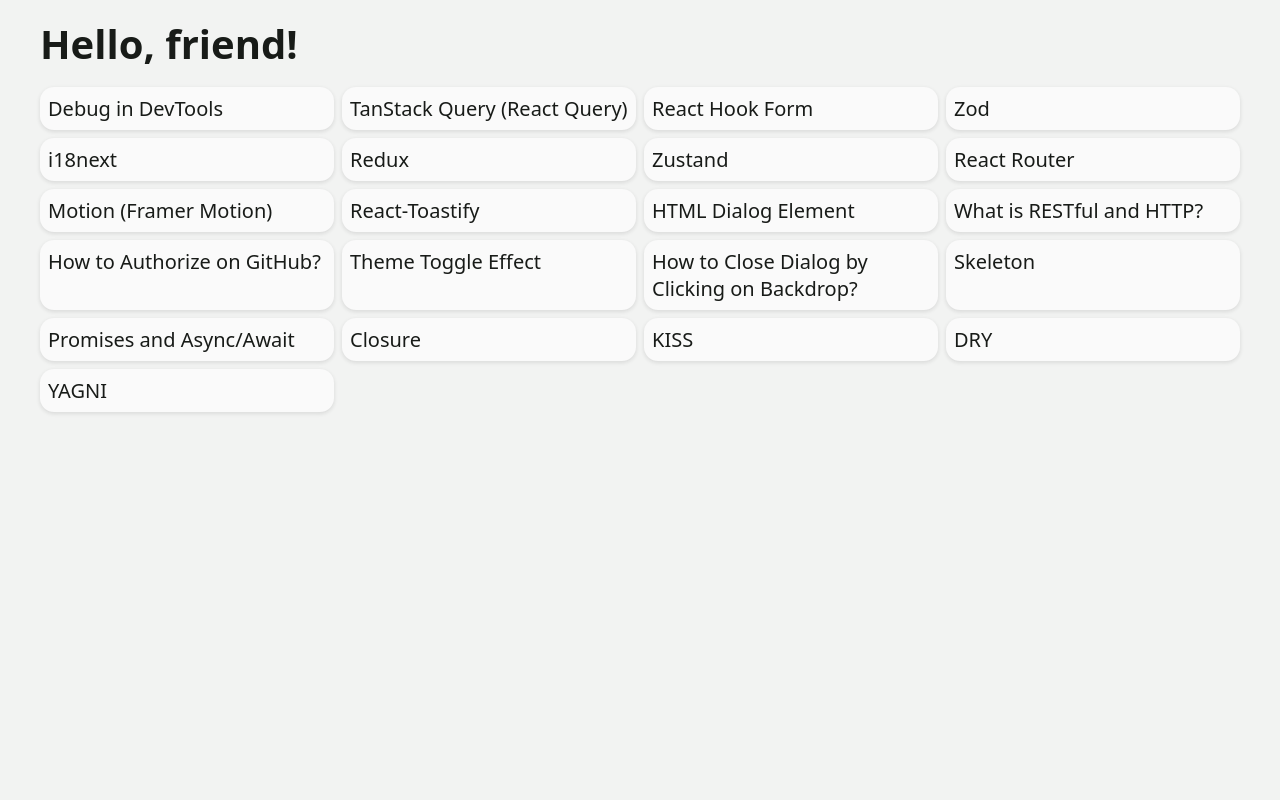
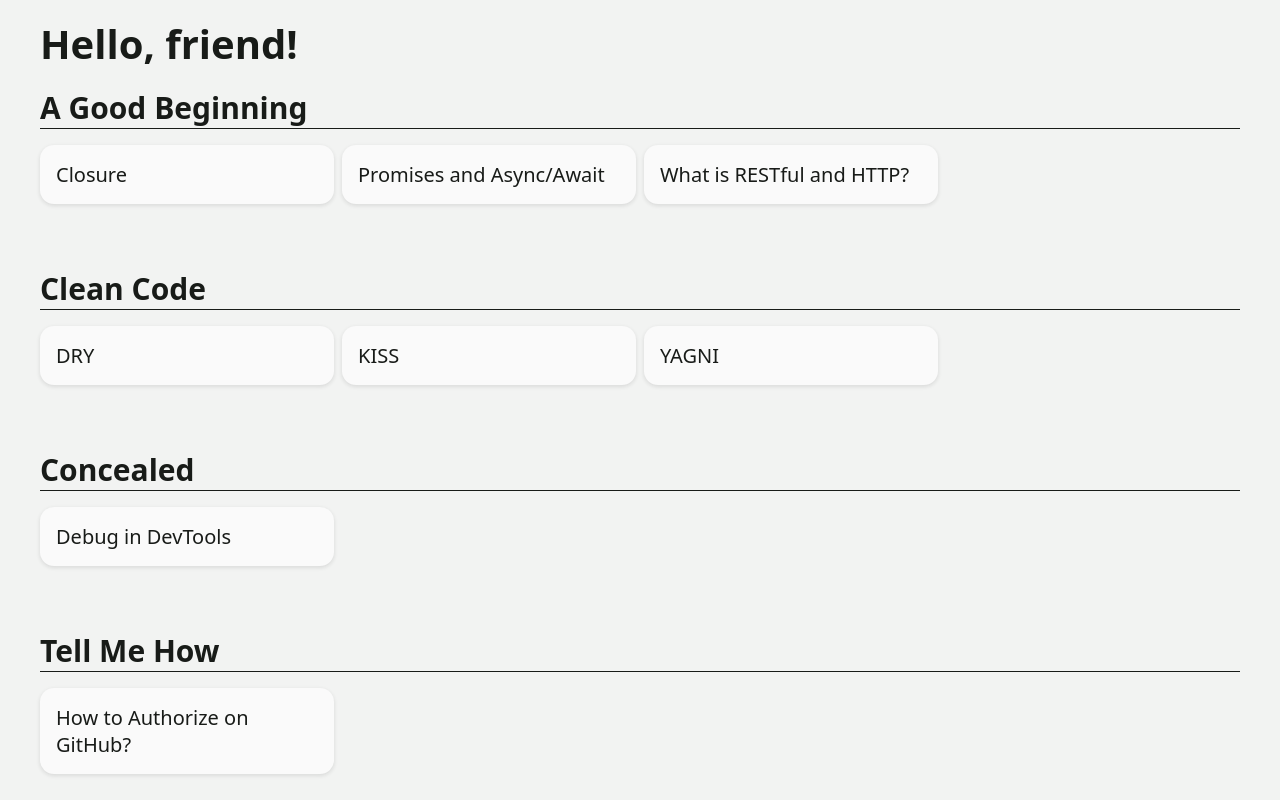
Before and after one commit to CodectiveOrg/topics, a Next.js app: page / in a window 1280 px wide. Shown: the top 800 px of the page. Built offline with nearby package versions, Linux system fonts and the light colour scheme.

Commit message:
[ADD] groups

```diff
--- a/src/app/page.tsx
+++ b/src/app/page.tsx
@@ -1,12 +1,15 @@
-import TopicsComponent from "@/components/topics/topics.component";
+import GroupsComponent from "@/components/groups/groups.component";
 
 import styles from "./page.module.css";
+import TopicsProvider from "@/providers/topics/topics.provider";
 
 export default function Home() {
   return (
     <div className={styles.page}>
       <h1>Hello, friend!</h1>
-      <TopicsComponent />
+      <TopicsProvider>
+        <GroupsComponent />
+      </TopicsProvider>
     </div>
   );
 }
--- /dev/null
+++ b/src/components/groups/groups.component.tsx
@@ -0,0 +1,30 @@
+"use client";
+
+import { ReactElement, useContext } from "react";
+
+import TopicComponent from "@/components/topic/topic.component";
+
+import { TopicsContext } from "@/providers/topics/topics.provider";
+
+import styles from "./groups.module.css";
+
+export default function GroupsComponent(): ReactElement {
+  const { groups } = useContext(TopicsContext);
+
+  return (
+    <div className={styles.groups}>
+      {groups.map((group) => (
+        <section key={group.title} className={styles.group}>
+          <h2>{group.title}</h2>
+          <ul className={styles.topics}>
+            {group.topics.map((topic) => (
+              <li key={topic.title}>
+                <TopicComponent topic={topic} />
+              </li>
+            ))}
+          </ul>
+        </section>
+      ))}
+    </div>
+  );
+}
--- /dev/null
+++ b/src/components/groups/groups.module.css
@@ -0,0 +1,18 @@
+.groups {
+  display: grid;
+  gap: 4rem;
+
+  .group {
+    h2 {
+      margin-block-end: 1rem;
+
+      border-block-end: 1px solid currentcolor;
+    }
+
+    .topics {
+      display: grid;
+      grid-template-columns: repeat(auto-fill, minmax(16rem, 1fr));
+      gap: 0.5rem;
+    }
+  }
+}
--- a/src/components/topic/topic.module.css
+++ b/src/components/topic/topic.module.css
@@ -4,7 +4,7 @@
 
   min-block-size: 100%;
 
-  padding: 0.5rem;
+  padding: 1rem;
 
   border-radius: var(--border-radius);
 }
--- a/src/components/topics/topics.component.tsx
+++ /dev/null
@@ -1,19 +0,0 @@
-import { ReactElement } from "react";
-
-import TopicComponent from "@/components/topic/topic.component";
-
-import { topics } from "@/data/topics.data";
-
-import styles from "./topics.module.css";
-
-export default function TopicsComponent(): ReactElement {
-  return (
-    <ul className={styles.topics}>
-      {topics.map((topic) => (
-        <li key={topic.title}>
-          <TopicComponent topic={topic} />
-        </li>
-      ))}
-    </ul>
-  );
-}
--- a/src/components/topics/topics.module.css
+++ /dev/null
@@ -1,5 +0,0 @@
-.topics {
-  display: grid;
-  grid-template-columns: repeat(auto-fit, minmax(16rem, 1fr));
-  gap: 0.5rem;
-}
--- a/src/data/categories.data.ts
+++ b/src/data/categories.data.ts
@@ -2,35 +2,77 @@
 
 import { CategoryType } from "@/types/category.type";
 
-export const categories: Record<CategoryEnum, CategoryType> = {
-  [CategoryEnum.REFRONT]: {
+export const categories = new Map<CategoryEnum, CategoryType>([
+  [
+    CategoryEnum.REFRONT,
+    {
       title: "Refront",
     },
-  [CategoryEnum.TELL_ME_HOW]: {
+  ],
+  [
+    CategoryEnum.TELL_ME_HOW,
+    {
       title: "Tell Me How",
     },
-  [CategoryEnum.HOW_TO_GET_A_JOB]: {
+  ],
+  [
+    CategoryEnum.HOW_TO_GET_A_JOB,
+    {
       title: "How to Get a Job",
     },
-  [CategoryEnum.CLEAN_CODE]: {
+  ],
+  [
+    CategoryEnum.CLEAN_CODE,
+    {
       title: "Clean Code",
     },
-  [CategoryEnum.WHATS_UP]: {
+  ],
+  [
+    CategoryEnum.WHATS_UP,
+    {
       title: "What's Up",
     },
-  [CategoryEnum.A_GOOD_BEGINNING]: {
+  ],
+  [
+    CategoryEnum.A_GOOD_BEGINNING,
+    {
       title: "A Good Beginning",
     },
-  [CategoryEnum.ADVANCED_TOPICS]: {
+  ],
+  [
+    CategoryEnum.ADVANCED_TOPICS,
+    {
       title: "Advanced Topics",
     },
-  [CategoryEnum.ZERO_TO_HERO]: {
+  ],
+  [
+    CategoryEnum.ZERO_TO_HERO,
+    {
       title: "Zero to Hero",
     },
-  [CategoryEnum.MAKE_IT_BOUNCE]: {
+  ],
+  [
+    CategoryEnum.THE_TIP_OF_THE_ICEBERG,
+    {
+      title: "The Tip of the Iceberg",
+    },
+  ],
+  [
+    CategoryEnum.MAKE_IT_BOUNCE,
+    {
       title: "Make it Bounce",
     },
-  [CategoryEnum.CONCEALED]: {
+  ],
+  [
+    CategoryEnum.TIPS_AND_TRICKS,
+    {
+      title: "Tips and Tricks",
+    },
+  ],
+  [
+    CategoryEnum.CONCEALED,
+    {
       title: "Concealed",
     },
-};
+  ],
+]);
--- /dev/null
+++ b/src/providers/topics/topics.provider.tsx
@@ -0,0 +1,38 @@
+"use client";
+
+import { createContext, PropsWithChildren, ReactElement, useMemo } from "react";
+import { GroupType } from "@/types/group.type";
+import { topics } from "@/data/topics.data";
+import { categories } from "@/data/categories.data";
+
+type ContextValue = {
+  groups: GroupType[];
+};
+
+export const TopicsContext = createContext<ContextValue>({
+  groups: [],
+});
+
+type Props = PropsWithChildren;
+
+export default function TopicsProvider({ children }: Props): ReactElement {
+  const groups = useMemo(() => {
+    return categories
+      .entries()
+      .toArray()
+      .map(([key, category]) => ({
+        title: category.title,
+        topics: topics
+          .filter((topic) => topic.category === key)
+          .sort((a, b) => a.title.localeCompare(b.title)),
+      }))
+      .filter((x) => x.topics.length !== 0)
+      .sort((a, b) => a.title.localeCompare(b.title));
+  }, []);
+
+  return (
+    <TopicsContext.Provider value={{ groups }}>
+      {children}
+    </TopicsContext.Provider>
+  );
+}
--- /dev/null
+++ b/src/types/group.type.ts
@@ -0,0 +1,6 @@
+import { TopicType } from "@/types/topic.type";
+
+export type GroupType = {
+  title: string;
+  topics: TopicType[];
+};
```
Lines whose indentation alone changed are shown as unchanged.
